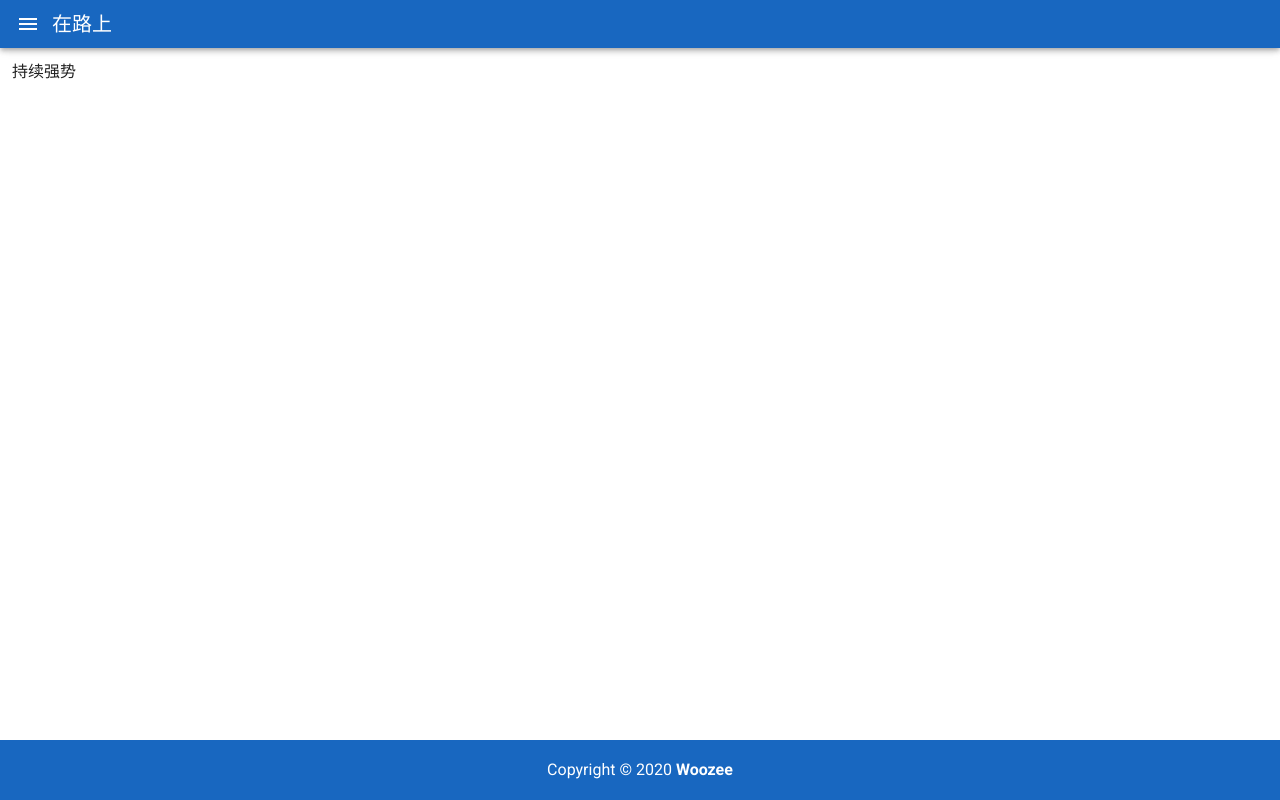
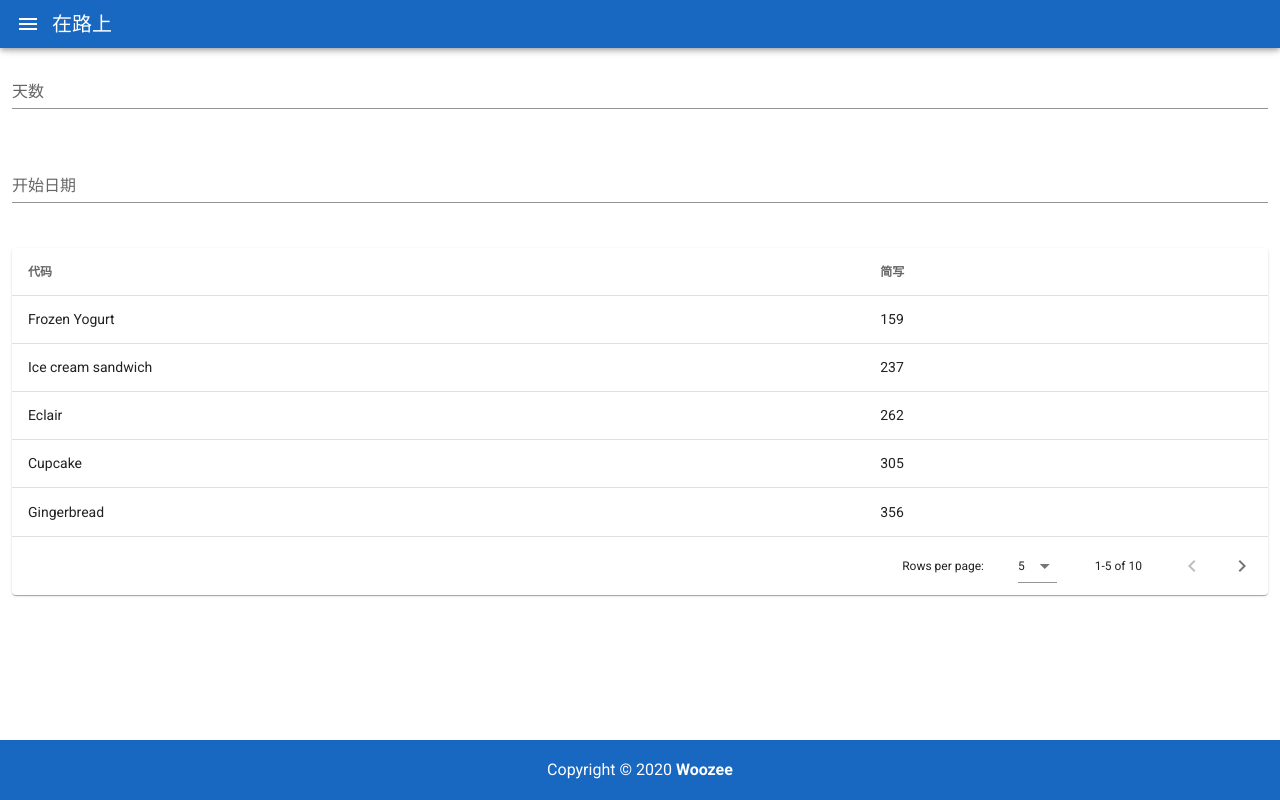
Before and after one commit to gentlemanwuyu/finance, a Vue app: page /kline/continued-strong in a window 1280 px wide. Built offline with nearby package versions, Linux system fonts and the light colour scheme.

Commit message:
持续强势页面

```diff
--- a/src/views/kline/ContinuedStrong.vue
+++ b/src/views/kline/ContinuedStrong.vue
@@ -1,5 +1,30 @@
 <template>
-  <div>持续强势</div>
+  <v-row>
+    <v-col cols="12">
+      <v-text-field label="天数"></v-text-field>
+    </v-col>
+    <v-col cols="12">
+      <v-menu
+        ref="menu"
+        :close-on-content-click="false"
+        transition="scale-transition"
+        offset-y
+        min-width="290px"
+      >
+        <template v-slot:activator="{ on, attrs }">
+          <v-text-field label="开始日期" readonly v-bind="attrs" v-on="on"></v-text-field>
+        </template>
+        <v-date-picker no-title scrollable locale="zh">
+          <v-spacer></v-spacer>
+          <v-btn text color="primary" @click="menu = false">Cancel</v-btn>
+          <v-btn text color="primary" @click="$refs.menu.save(date)">OK</v-btn>
+        </v-date-picker>
+      </v-menu>
+    </v-col>
+    <v-col cols="12">
+      <v-data-table :headers="headers" :items="desserts" :items-per-page="5" class="elevation-1"></v-data-table>
+    </v-col>
+  </v-row>
 </template>
 
 <script>
@@ -7,15 +32,27 @@
   name: "ContinuedStrong",
   data() {
     return {
-
+      headers: [
+        { text: "代码", value: "code" },
+        { text: "简写", value: "name" }
+      ],
+      desserts: [
+        { code: "Frozen Yogurt", name: 159 },
+        { code: "Ice cream sandwich", name: 237 },
+        { code: "Eclair", name: 262 },
+        { code: "Cupcake", name: 305 },
+        { code: "Gingerbread", name: 356 },
+        { code: "Jelly bean", name: 375 },
+        { code: "Lollipop", name: 392 },
+        { code: "Honeycomb", name: 408 },
+        { code: "Donut", name: 452 },
+        { code: "KitKat", name: 518 }
+      ]
     };
   },
-      methods: {
-
-      }
-    }
+  methods: {}
+};
 </script>
 
 <style lang="scss">
-
 </style>
```
Lines whose indentation alone changed are shown as unchanged.
